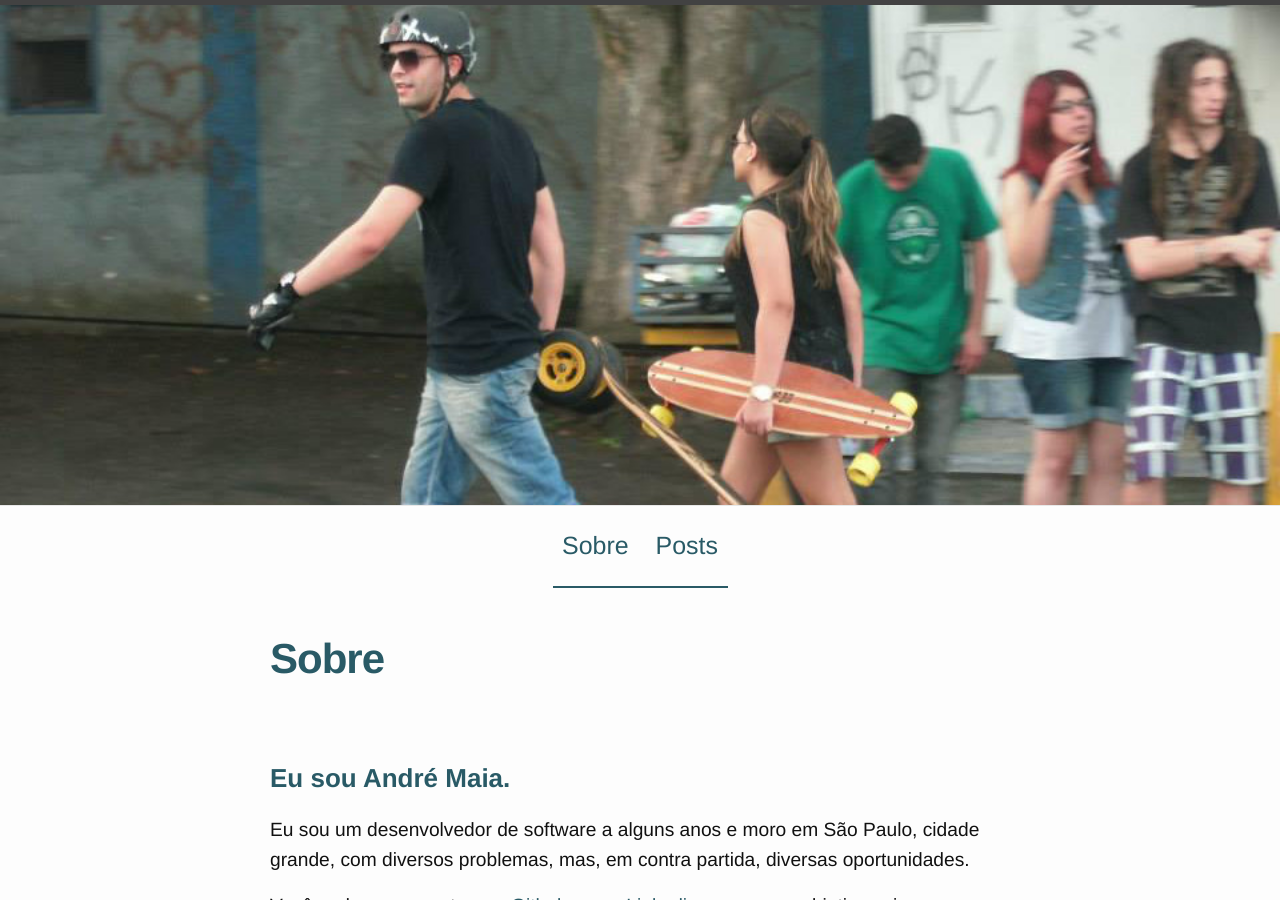
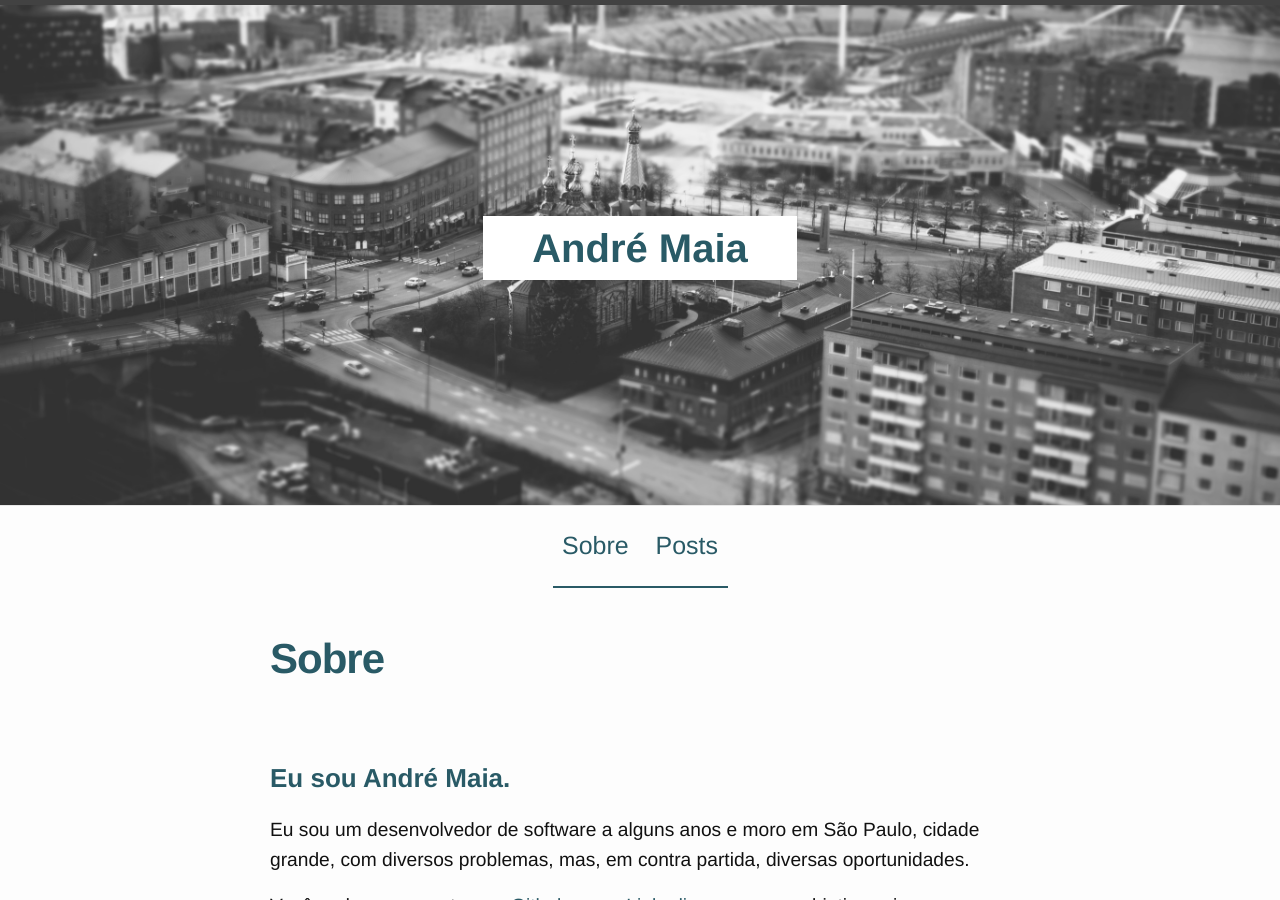
Before and after one commit to andrenmaia/anmaia.com.br, a Jekyll site: the page built from about.md, in a window 1280 px wide and 900 px high. Built offline with Jekyll 4.4.1, drawn with Linux system fonts in a browser that asks for light colours; nearby versions of some CDN libraries; Markdown is read by kramdown in place of the engine named in the settings.

Commit message:
Atualiza algumas imagens

```diff
--- a/about.md
+++ b/about.md
@@ -2,7 +2,6 @@
 layout: page
 title: Sobre
 permalink: /about/
-img: /img/me.jpg
 ---
 
 ### Eu sou André Maia.
```
Also changed, not shown: img/me2.jpg (added), 1 other file.
